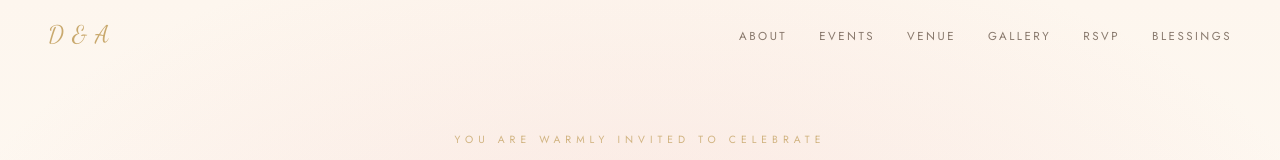
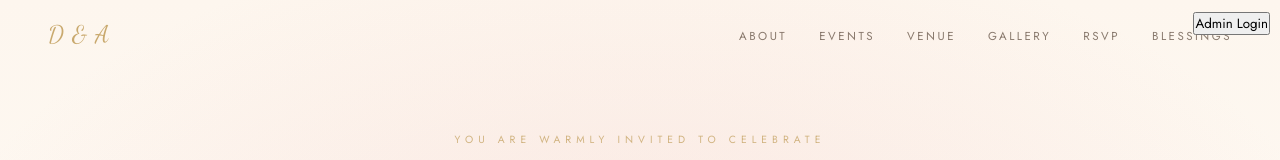
Before and after one commit to sach1tanand/wedding-website, a React (Create React App) app in the folder frontend/: page / in a window 1280 px wide. Shown: the top 160 px of the page. Built offline with nearby package versions, Linux system fonts and the light colour scheme; no server answers.

Commit message:
added admin panel login and secure delete

```diff
--- a/frontend/src/App.js
+++ b/frontend/src/App.js
@@ -4,6 +4,7 @@ import 'react-photo-view/dist/react-photo-view.css';
 import React, { useEffect, useState } from 'react';
 import * as api from './api';
 import './styles/global.css';
+import { deletePhoto } from './api';
 
 const WEDDING_DATE = '2026-04-29T18:00:00+05:30';
 const EVENTS = [
@@ -253,6 +254,18 @@ function Media({ notify }) {
       notify(error.response?.data?.error || 'Video submit failed.');
     }
   };
+const handleDelete = async (id) => {
+  if (!window.confirm("Delete this photo?")) return;
+
+  try {
+    await deletePhoto(id);
+    setPhotos(prev => prev.filter(p => p._id !== id));
+    notify("Photo deleted");
+  } catch (err) {
+    console.error(err);
+    notify("Delete failed");
+  }
+};
 
  useEffect(() => {
   const handleHashChange = () => {
@@ -339,6 +352,14 @@ function Media({ notify }) {
 >
   ⬇ Download
 </button>
+{sessionStorage.getItem("adminToken") && (
+  <button
+    onClick={() => handleDelete(photo._id)}
+    className="absolute top-2 right-2 bg-red-600 text-white px-2 py-1 text-xs rounded"
+  >
+    🗑
+  </button>
+)}
 </div>
             </PhotoView>
           ))}
@@ -509,6 +530,36 @@ export default function App() {
   const [notif, setNotif] = useState('');
   return (
     <div className="app">
+<div style={{ position: "fixed", top: 10, right: 10, zIndex: 9999 }}>
+  {!sessionStorage.getItem("adminToken") ? (
+    <button
+      onClick={() => {
+        const pw = prompt("Enter admin password");
+        if (!pw) return;
+
+        api.adminLogin(pw)
+          .then(res => {
+            sessionStorage.setItem("adminToken", res.data.token);
+            alert("Admin logged in ✅");
+            window.location.reload();
+          })
+          .catch(() => alert("Wrong password ❌"));
+      }}
+    >
+      Admin Login
+    </button>
+  ) : (
+    <button
+      onClick={() => {
+        sessionStorage.removeItem("adminToken");
+        alert("Logged out");
+        window.location.reload();
+      }}
+    >
+      Logout
+    </button>
+  )}
+</div>
       <Notification msg={notif} onClose={() => setNotif('')} />
       <Navbar />
       <Hero />
```
